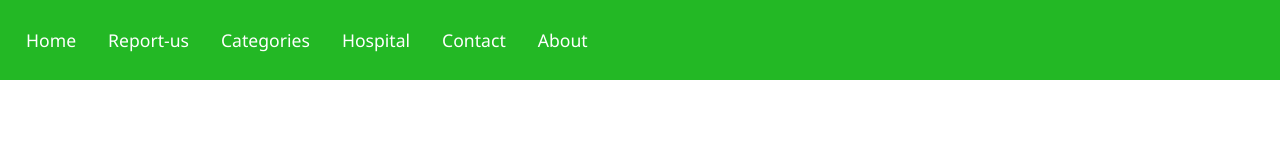
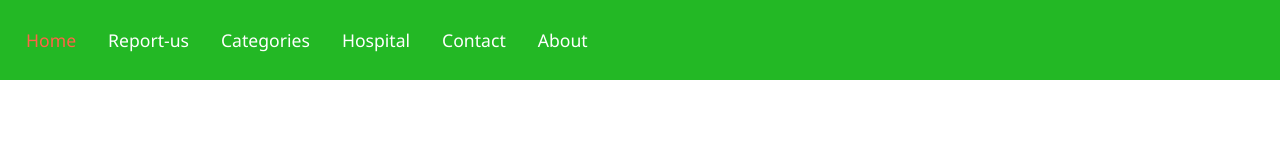
Before and after one commit to ashensilva12/SarpResQ, a React (Vite) app: page / in a window 1280 px wide. In both pictures the pointer is over the link "Home". Shown: the top 160 px of the page. Built offline with nearby package versions, Linux system fonts and the light colour scheme.

Commit message:
Update Navbar.css

```diff
--- a/src/component/navigation/Navbar.css
+++ b/src/component/navigation/Navbar.css
@@ -29,3 +29,7 @@
     padding: 8px 10px;
     display: inline-block;
 }
+.navlinks li a:hover{
+    border-radius: 0.5rem;
+    color: tomato;
+}
```
